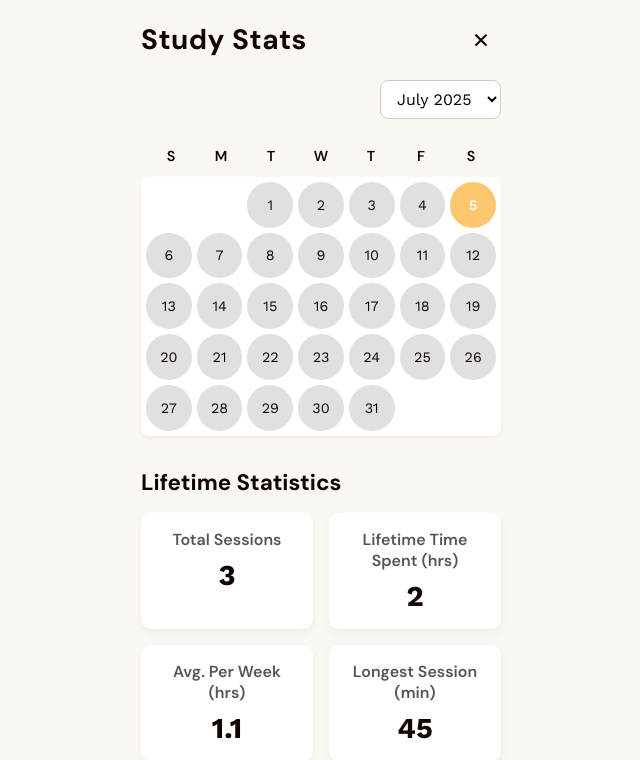
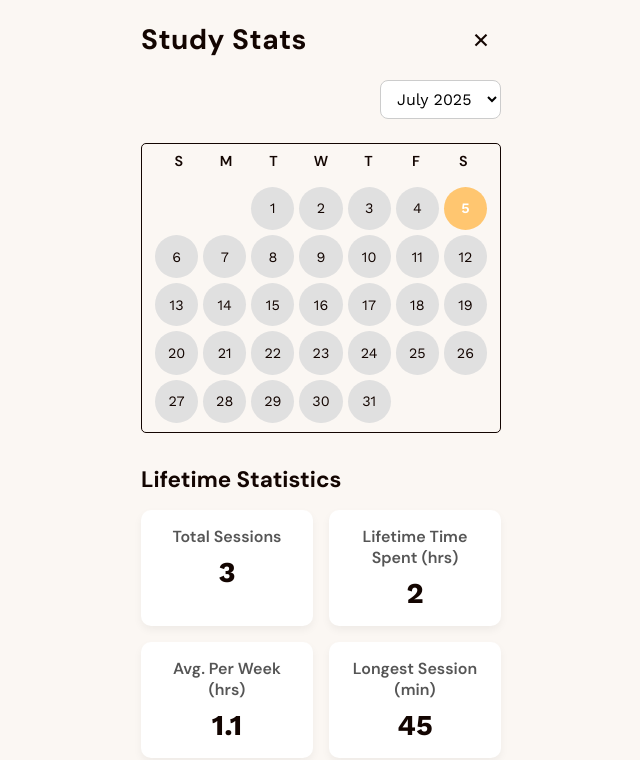
Before and after one commit to emilydma08/practice-logger, a Flask app: page /category_stats/1 in a window 1280 px wide. Shown: the top 760 px of the page, without its empty margins (319-959 px from the left). After the commit the page ends 736 px from the top, so only its background shows below. Run offline with Flask 3, Linux system fonts and the light colour scheme.

Commit message:
fix: category_stats styling

```diff
--- a/static/css/styles.css
+++ b/static/css/styles.css
@@ -306,7 +306,10 @@
 }
 
 .calendar-wrapper {
-    margin-bottom: 1.5rem; /* Overall margin for the calendar section */
+    margin-bottom: 1rem; /* Overall margin for the calendar section */
+    border: 0.3px solid var(--black);
+    border-radius: 5px;
+    padding: 0.25rem 0.5rem;
 }
 
 .weekdays {
@@ -330,9 +333,7 @@
     grid-template-columns: repeat(7, 1fr);
     gap: 5px; /* Gap between day cells */
     padding: 5px; /* Padding around the grid of days */
-    background-color: #fff; /* Optional: background for the calendar area */
-    border-radius: 8px; /* Optional: rounded corners for the calendar block */
-    box-shadow: 0 2px 4px rgba(0,0,0,0.05); /* Subtle shadow */
+    background-color: var(--linen); /* Optional: background for the calendar area */
 }
 
 .day {
```
